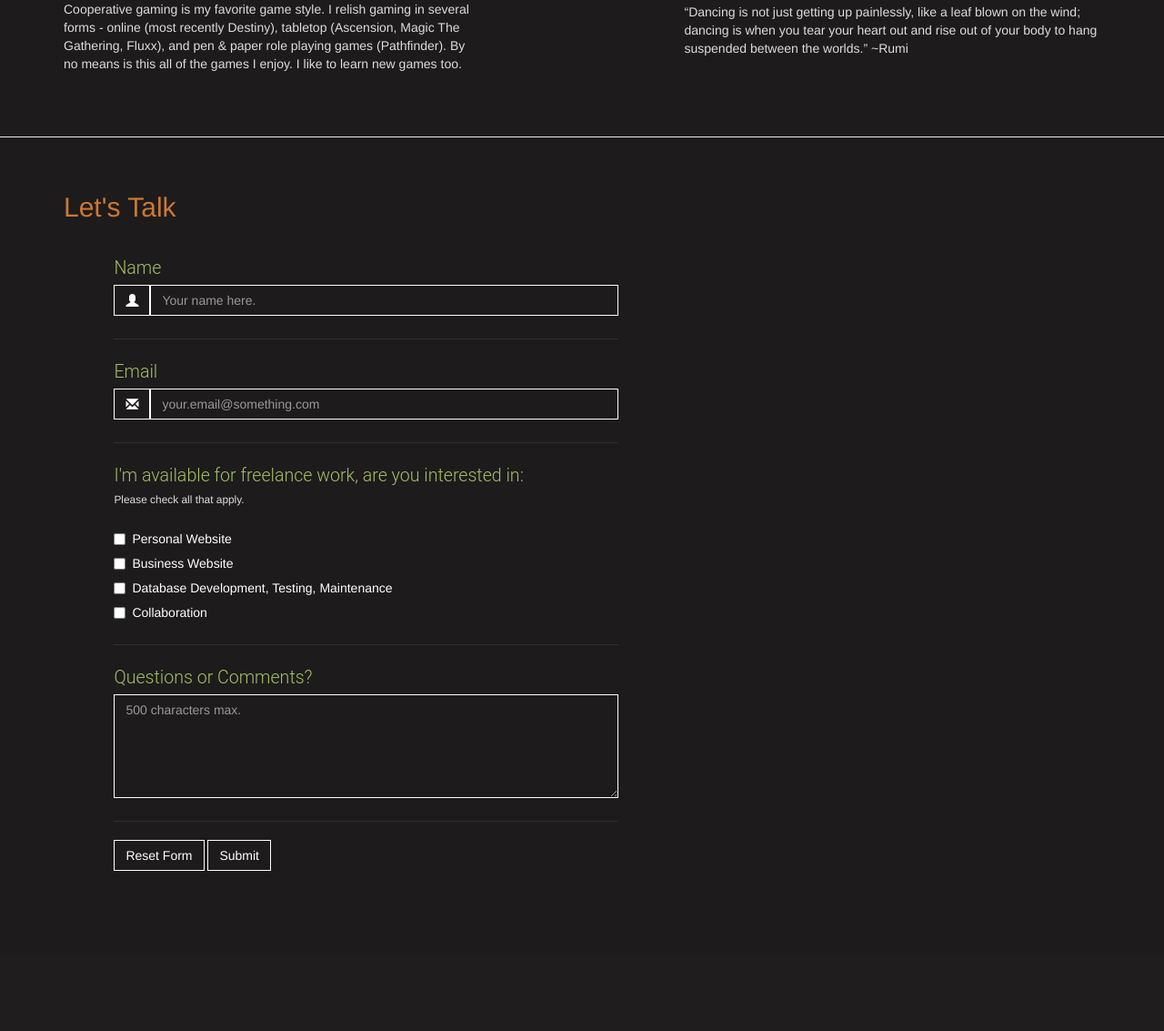
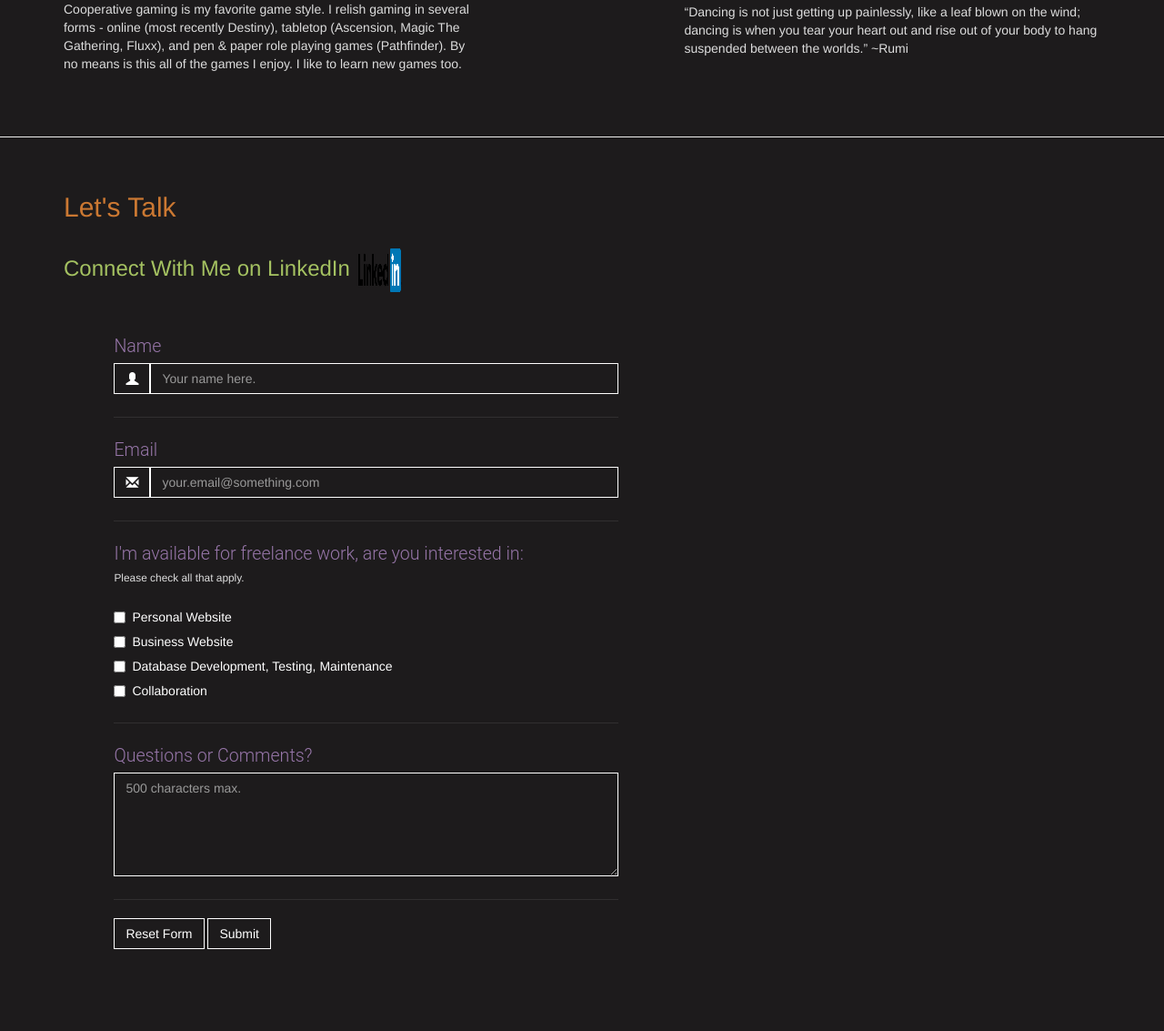
Before and after one commit to elainethomas/el41net, a PHP site: page / in a window 1280 px wide. Shown: the part 3396-4529 px from the top of the page at 91% size. Before the commit the page ends 4353 px from the top, so only its background shows below. Run offline with PHP 8.4, Linux system fonts and the light colour scheme; grey boxes labelled with a size stand in for pictures from a placeholder-image service; some libraries are stand-ins or nearby versions.

Commit message:
working on a linked in button and page link

```diff
--- a/public_html/el41netStyle.css
+++ b/public_html/el41netStyle.css
@@ -67,7 +67,7 @@ color: #a4c161;
 	margin: 25px 0;
 }
 
-#lilKitty {
+#lilKitty, #linkedIn {
 	width: 50px;
 	height: 50px;
 	padding: 1px;
@@ -87,7 +87,6 @@ color: #a4c161;
 
 /*form*/
 form#sample-form {
-	/*color: #1295FF;*/
 	color: #fff;
 }
 
@@ -111,7 +110,7 @@ form#sample-form {
 	font-weight: 300;
 	padding-bottom: 4px;
 	text-align: left !important;
-	color: #a4c161
+	color: #9776a9;
 }
 
 #sample-form .input-group-addon {
--- a/public_html/index.php
+++ b/public_html/index.php
@@ -274,6 +274,8 @@
 			<br>
 			<div class="container">
 				<h2 class="jtron-h2" id="contact">Let's Talk</h2>
+				<h3><a href="http://www.linkedin.com/in/el41net"><span class="jtron-h3">Connect With Me on LinkedIn</span><img src="images/linkedIn.png" alt="LinkedIn logo"
+																																						  id="linkedIn"></a></h3>
 				<div class="col-xs-12 col-md-7 form-wrap">
 					<!-- Form is centered within it's container, and is set to 10 be columns wide RELATIVE TO IT'S CONTAINER, and offset to the right by one column. See classes: col-xs-offset-1 & col-xs-10 -->
 					<form method="get" action="#" id="sample-form" class="form-horizontal col-xs-10 col-xs-offset-1">
```
Also changed, not shown: public_html/images/linkedIn.png (added).
